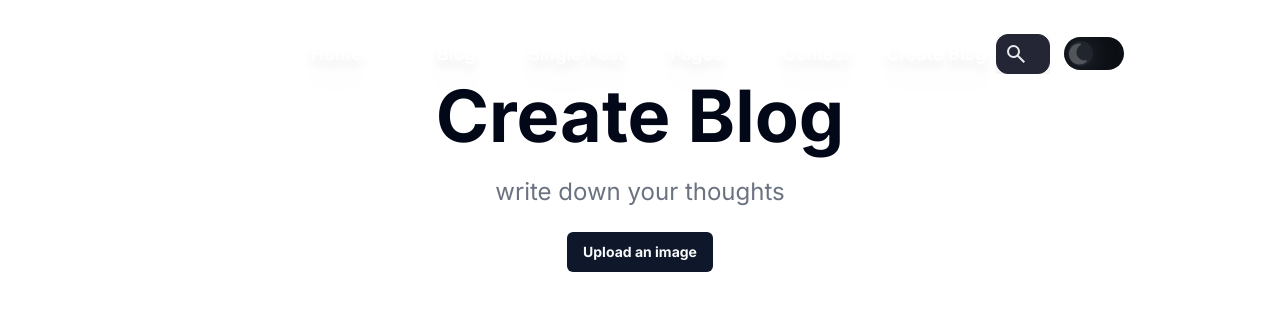
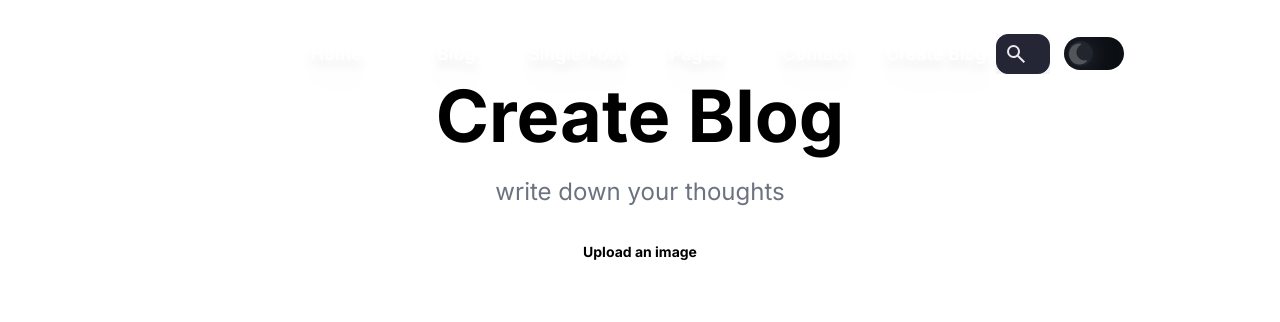
Before and after one commit to Zeref101/Byteconnects, a Next.js app: page /create-blog in a window 1280 px wide. Shown: the top 322 px of the page. Built offline with nearby package versions, Linux system fonts and the light colour scheme; no server answers.

Commit message:
feat: Update global CSS styles
This commit updates the global CSS styles in the `globals.css` file. It removes unused styles and adjusts the color variables for the light and dark themes. These changes improve the overall consistency and visual appearance of the application.

```diff
--- a/app/globals.css
+++ b/app/globals.css
@@ -51,76 +51,3 @@
     @apply opacity-0;
   }
 }
-
-@layer base {
-  :root {
-    --background: 0 0% 100%;
-    --foreground: 222.2 84% 4.9%;
-
-    --card: 0 0% 100%;
-    --card-foreground: 222.2 84% 4.9%;
-
-    --popover: 0 0% 100%;
-    --popover-foreground: 222.2 84% 4.9%;
-
-    --primary: 222.2 47.4% 11.2%;
-    --primary-foreground: 210 40% 98%;
-
-    --secondary: 210 40% 96.1%;
-    --secondary-foreground: 222.2 47.4% 11.2%;
-
-    --muted: 210 40% 96.1%;
-    --muted-foreground: 215.4 16.3% 46.9%;
-
-    --accent: 210 40% 96.1%;
-    --accent-foreground: 222.2 47.4% 11.2%;
-
-    --destructive: 0 84.2% 60.2%;
-    --destructive-foreground: 210 40% 98%;
-
-    --border: 214.3 31.8% 91.4%;
-    --input: 214.3 31.8% 91.4%;
-    --ring: 222.2 84% 4.9%;
-
-    --radius: 0.5rem;
-  }
-
-  .dark {
-    --background: 222.2 84% 4.9%;
-    --foreground: 210 40% 98%;
-
-    --card: 222.2 84% 4.9%;
-    --card-foreground: 210 40% 98%;
-
-    --popover: 222.2 84% 4.9%;
-    --popover-foreground: 210 40% 98%;
-
-    --primary: 210 40% 98%;
-    --primary-foreground: 222.2 47.4% 11.2%;
-
-    --secondary: 217.2 32.6% 17.5%;
-    --secondary-foreground: 210 40% 98%;
-
-    --muted: 217.2 32.6% 17.5%;
-    --muted-foreground: 215 20.2% 65.1%;
-
-    --accent: 217.2 32.6% 17.5%;
-    --accent-foreground: 210 40% 98%;
-
-    --destructive: 0 62.8% 30.6%;
-    --destructive-foreground: 210 40% 98%;
-
-    --border: 217.2 32.6% 17.5%;
-    --input: 217.2 32.6% 17.5%;
-    --ring: 212.7 26.8% 83.9%;
-  }
-}
-
-@layer base {
-  * {
-    @apply border-border;
-  }
-  body {
-    @apply bg-background text-foreground;
-  }
-}
```
